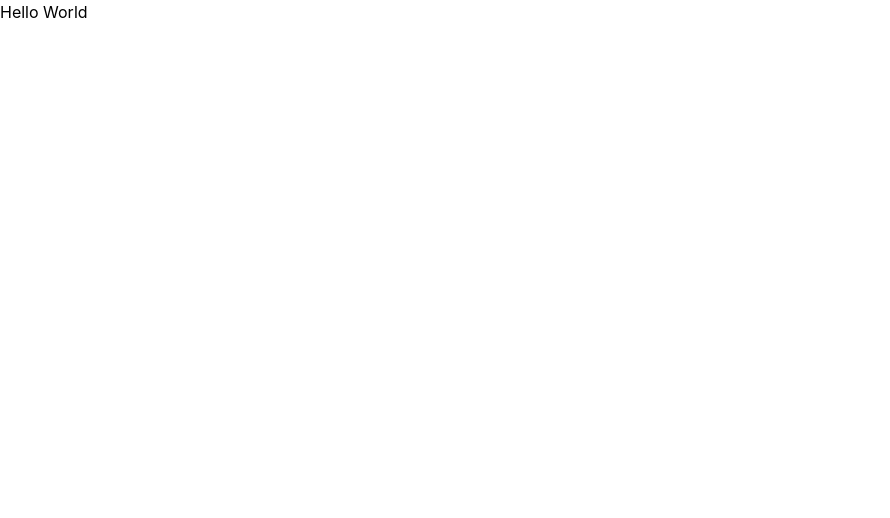
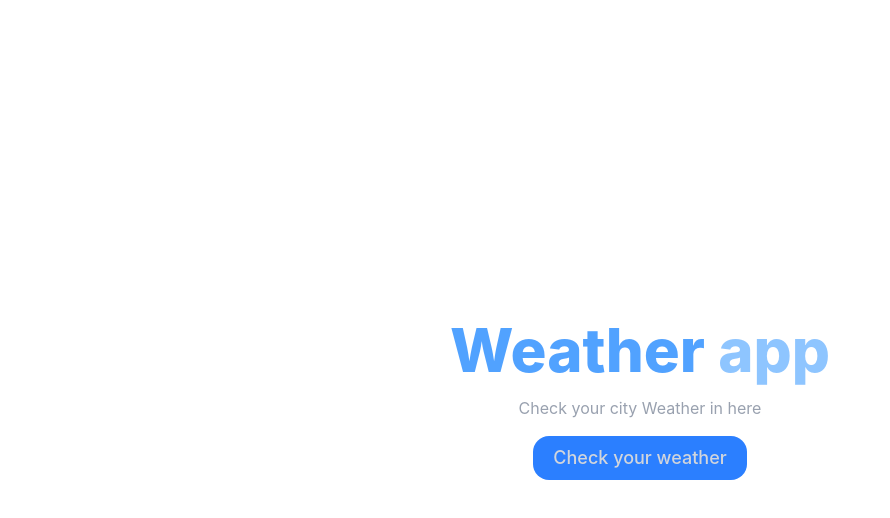
Before and after one commit to Anas-cod-er/weather-app, a React (Vite) app: page / in a window 1280 px wide. Shown: the top 518 px of the page, without its empty margins (0-890 px from the left). Built offline with nearby package versions, Linux system fonts and the light colour scheme.

Commit message:
basic layout

```diff
--- a/src/App.jsx
+++ b/src/App.jsx
@@ -3,21 +3,24 @@ import { RouterProvider } from "react-router/dom";
 
 import './App.css'
 import Home from "./pages/Home";
+import MainLayout from "./layouts/MainLayout";
 import About from "./pages/About";
 
 
 const router = createBrowserRouter([
   {
     path: "/",
-    element: <div>Hello World</div>,
-  },
-  {
-    path: "/about",
-    element: <About />
-  },
-  {
-    path: "/home",
-    element: <Home></Home>
+    Component: MainLayout,
+    children: [
+      {
+        index: true,
+        element: <Home />
+      },
+      {
+        path: "/about",
+        element: <About/>
+      }
+    ]
   }
 ]);
 
--- /dev/null
+++ b/src/layouts/MainLayout.jsx
@@ -0,0 +1,13 @@
+import { Outlet } from "react-router"
+
+
+function MainLayout() {
+  return (
+
+    <div className="min-h-screen flex justify-center items-center">
+        <Outlet />
+    </div>
+  )
+}
+
+export default MainLayout
--- a/src/main.jsx
+++ b/src/main.jsx
@@ -1,7 +1,6 @@
 import { StrictMode } from 'react'
 import { createRoot } from 'react-dom/client'
 import './index.css'
-
 import Router from './App.jsx'
 
 
--- a/src/pages/Home.jsx
+++ b/src/pages/Home.jsx
@@ -1,8 +1,19 @@
-import React from 'react'
+import React, { useState } from 'react'
 
 function Home() {
+  const [click,setClick] = useState("")
   return (
-    <div>This is home pages</div>
+
+    <div className='text-center'>
+      <h1 className='text-6xl text-blue-400 font-extrabold'>Weather <span className='text-blue-300'>app</span></h1>
+      <p className='py-4 text-md text-gray-400'>Check your city Weather in here </p>
+      <div>
+        <button type="button"
+        onClick={()=>setClick("Clicked")}
+        className='text-lg font-medium hover:scale-105 transition-all delay-100 bg-blue-500 px-5 py-2 rounded-2xl text-gray-300'>
+          Check your weather</button>
+      </div>
+    </div>
   )
 }
 
```
Also changed, not shown: src/layouts/Layout.jsx (deleted).
